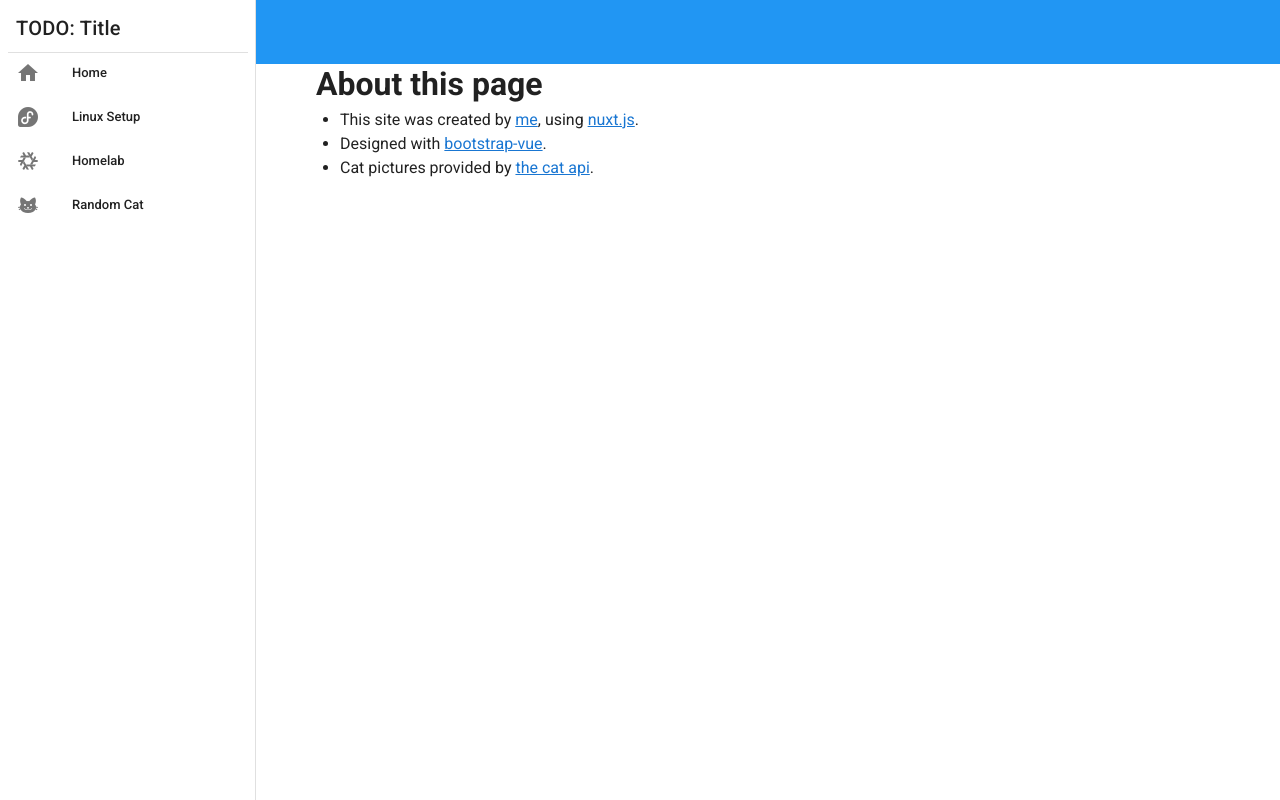
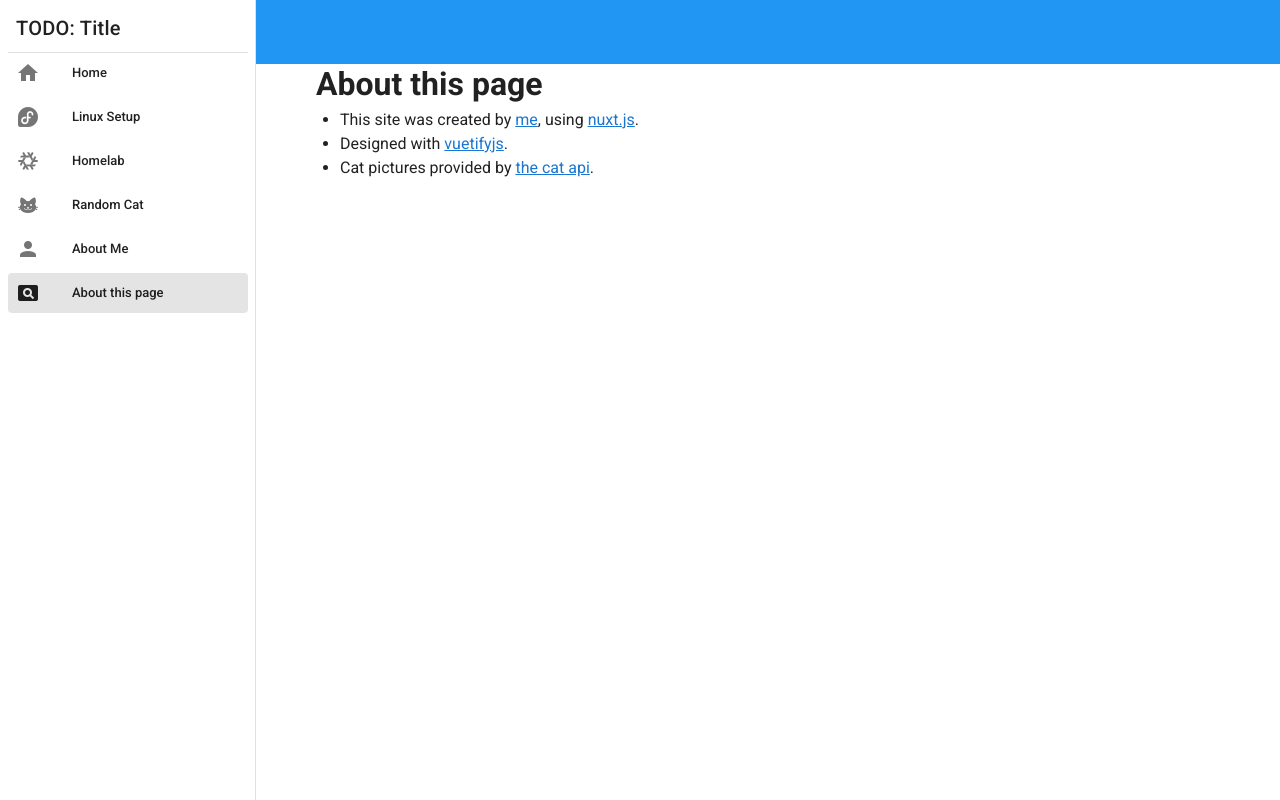
Before and after one commit to clemak27/clemak27.github.io, a Nuxt app: page /about in a window 1280 px wide. Built offline with nearby package versions, Linux system fonts and the light colour scheme.

Commit message:
other sections updated

```diff
--- a/components/Navbar.vue
+++ b/components/Navbar.vue
@@ -60,8 +60,8 @@
         { title: 'Linux Setup', icon: 'mdi-fedora', navi: 'linux_setup' },
         { title: 'Homelab', icon: 'mdi-nix', navi: 'home_network' },
         { title: 'Random Cat', icon: 'mdi-cat', navi: 'cats' },
-        /* { title: 'About Me', icon: 'mdi-account', navi: 'cv' }, */
-        /* { title: 'About this page', icon: 'mdi-card-search', navi: 'about' }, */
+        { title: 'About Me', icon: 'mdi-account', navi: 'cv' },
+        { title: 'About this page', icon: 'mdi-card-search', navi: 'about' },
       ],
     }),
   }
--- a/pages/about.vue
+++ b/pages/about.vue
@@ -1,5 +1,5 @@
 <template>
-  <div class="about">
+  <v-container class="about">
     <div>
       <h1>About this page</h1>
       <ul>
@@ -8,7 +8,7 @@
           using <a href="https://nuxtjs.org/">nuxt.js</a>.
         </li>
         <li>
-          Designed with <a href="https://bootstrap-vue.org/">bootstrap-vue</a>.
+          Designed with <a href="https://vuetifyjs.com/en/">vuetifyjs</a>.
         </li>
         <li>
           Cat pictures provided by
@@ -16,7 +16,7 @@
         </li>
       </ul>
     </div>
-  </div>
+  </v-container>
 </template>
 
 <script>
--- a/pages/cv.vue
+++ b/pages/cv.vue
@@ -1,5 +1,5 @@
 <template>
-  <div class="cv">
+  <v-container class="cv">
     <h1> About me </h1>
 
     <h3> Who am I? </h3>
@@ -26,7 +26,7 @@
 
     <h3>Gaming</h3>
     I do enjoy a good game from time to time. I used to play quite a lot on nintendo consoles when I was younger, nowadays I mostly enjoy indie and older titles on my PC. I also spend way too many hours playing Guild Wars when I was a teenager.
-  </div>
+  </v-container>
 </template>
 
 <script>
--- a/pages/home_network.vue
+++ b/pages/home_network.vue
@@ -1,7 +1,7 @@
 <template>
-  <v-container>
+  <v-container class="home_network">
     <v-layout>
-  <div class="home_network">
+  <div>
     <h1> My Homelab </h1>
 
     <p>
```
